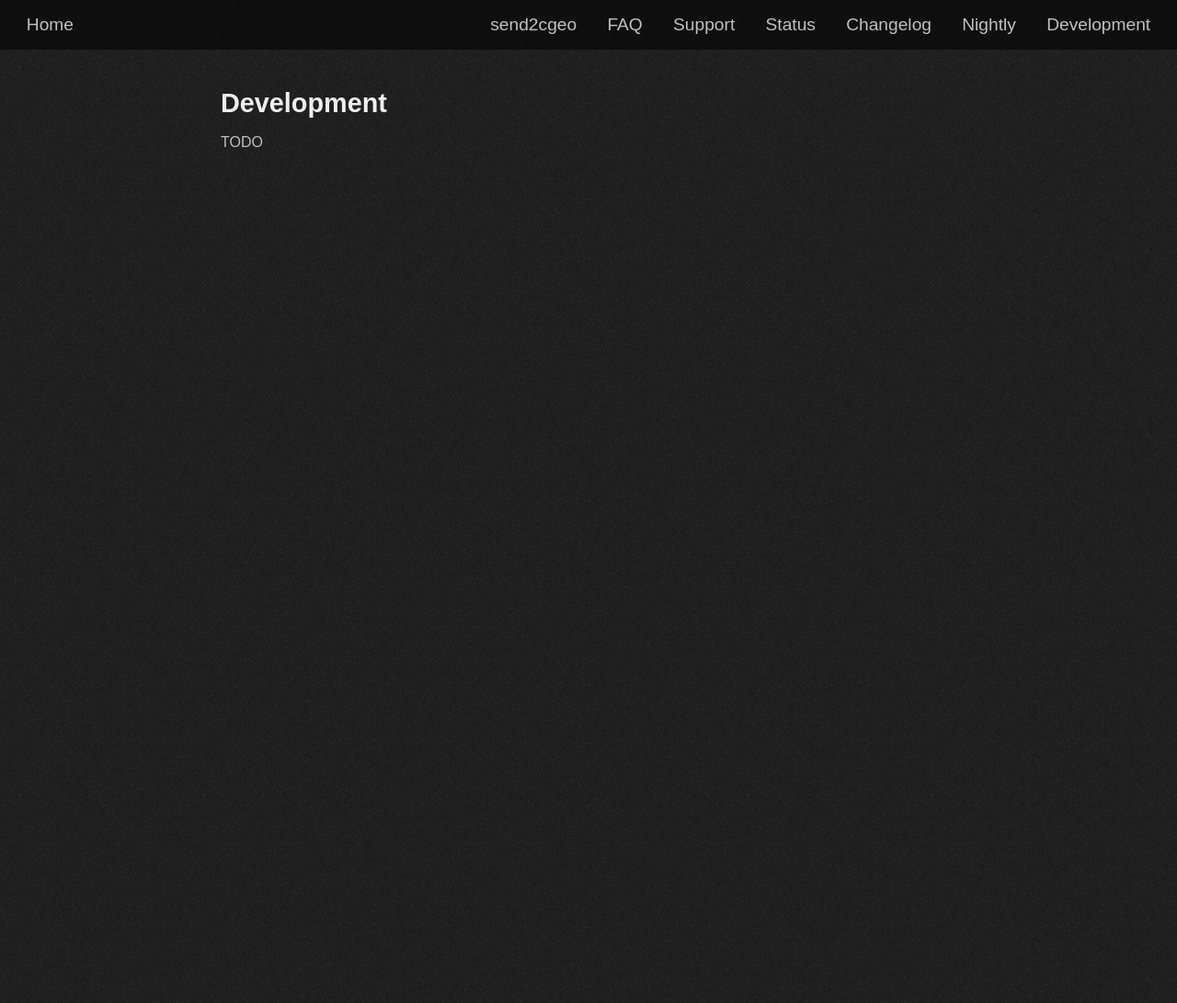
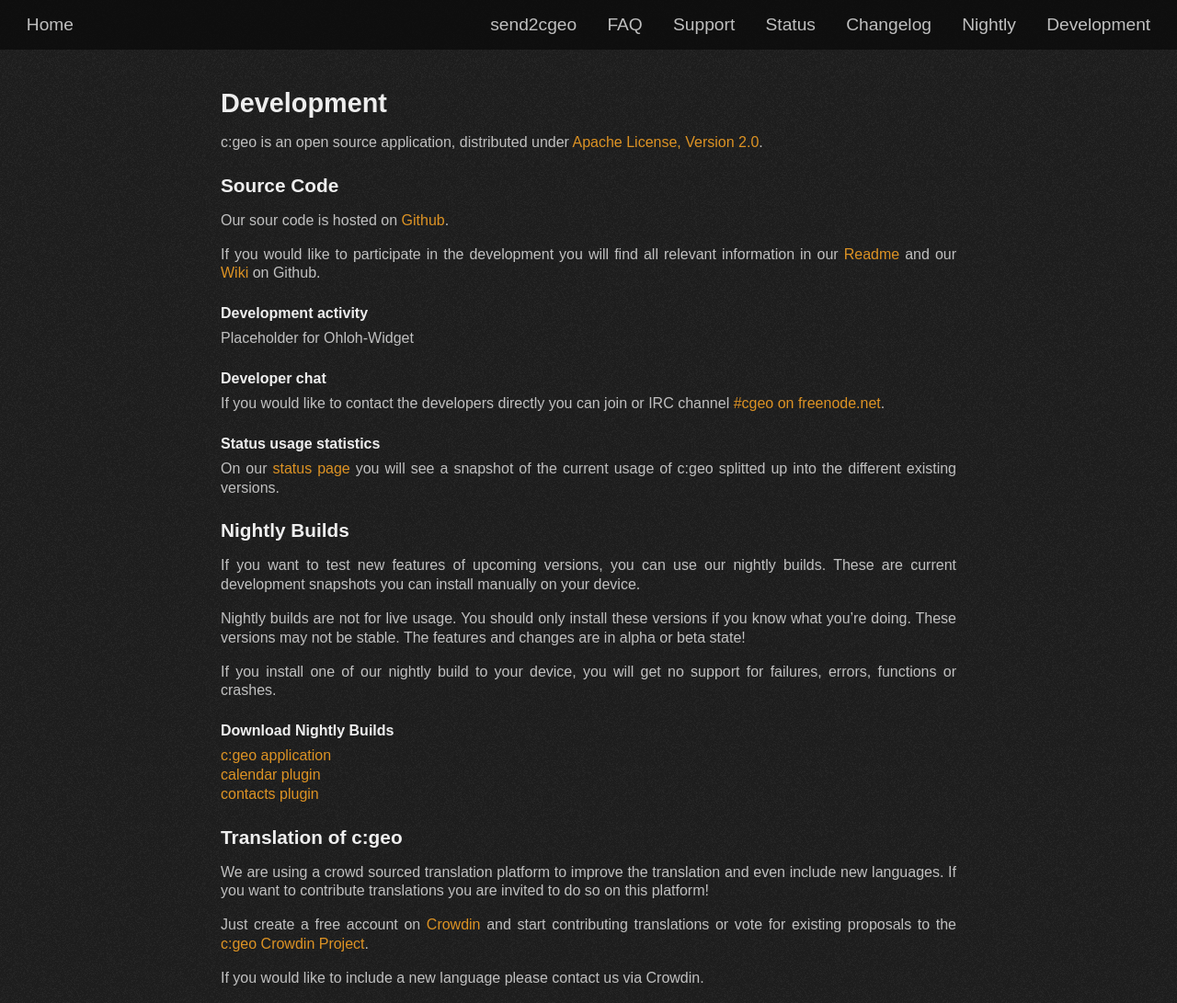
Before and after one commit to cgeo/cgeo.github.io, a Jekyll site: the page built from development.md, in a window 1280 px wide and 1091 px high. Shown: the whole window at 92% size. Built offline with Jekyll 4.4.1, drawn with Linux system fonts in a browser that asks for light colours; some web fonts are replaced.

Commit message:
First draft of development pages

```diff
--- a/development.md
+++ b/development.md
@@ -5,4 +5,47 @@
 
 # Development
 
-TODO
+c:geo is an open source application, distributed under [Apache License, Version 2.0](http://www.apache.org/licenses/LICENSE-2.0).
+
+## Source Code
+
+Our sour code is hosted on [Github](https://github.com/cgeo/cgeo).
+
+If you would like to participate in the development you will find all relevant information in our [Readme](https://github.com/cgeo/cgeo/blob/master/README.md) and our [Wiki](https://github.com/cgeo/cgeo/wiki) on Github.
+
+
+### Development activity
+
+Placeholder for Ohloh-Widget
+
+### Developer chat
+
+If you would like to contact the developers directly you can join or IRC channel [#cgeo on freenode.net](https://webchat.freenode.net/?channels=%23cgeo).
+
+### Status usage statistics
+
+On our [status page](/status.html) you will see a snapshot of the current usage of c:geo splitted up into the different existing versions.
+
+## Nightly Builds
+
+If you want to test new features of upcoming versions, you can use our nightly builds. These are current development snapshots you can install manually on your device.
+
+Nightly builds are not for live usage. You should only install these versions if you know what you're doing. These versions may not be stable. The features and changes are in alpha or beta state!
+
+If you install one of our nightly build to your device, you will get no support for failures, errors, functions or crashes.
+
+
+### Download Nightly Builds
+
+[c:geo application](http://download.cgeo.org/cgeo-nightly.apk)\\
+[calendar plugin](http://download.cgeo.org/cgeo-calendar-nightly.apk)\\
+[contacts plugin](http://download.cgeo.org/cgeo-contacts-nightly.apk)
+
+## Translation of c:geo
+
+We are using a crowd sourced translation platform to improve the translation and even include new languages.
+If you want to contribute translations you are invited to do so on this platform!
+
+Just create a free account on [Crowdin](https://crowdin.com/) and start contributing translations or vote for existing proposals to the [c:geo Crowdin Project](https://crowdin.com/project/cgeo).
+
+If you would like to include a new language please contact us via Crowdin.
```
